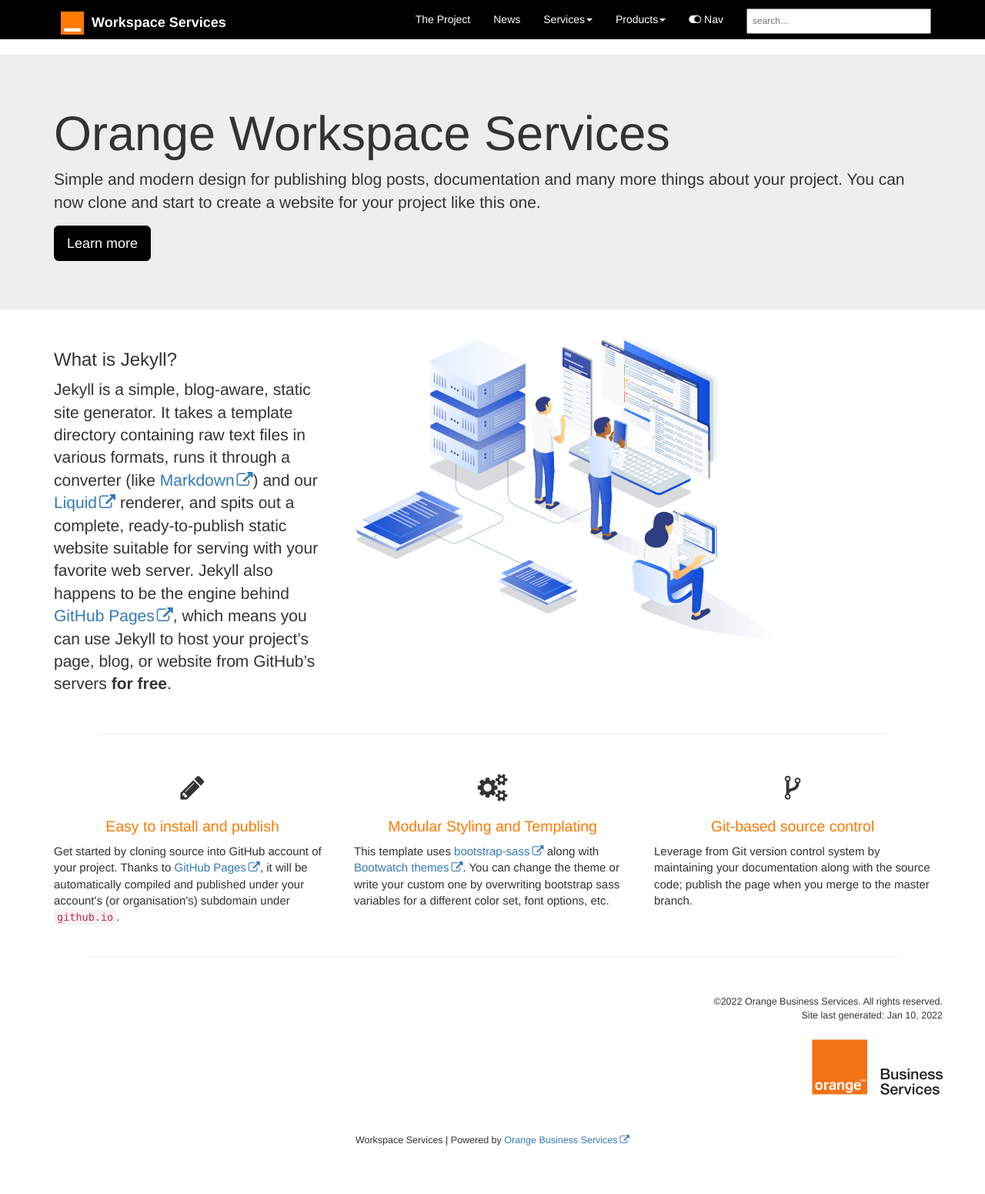
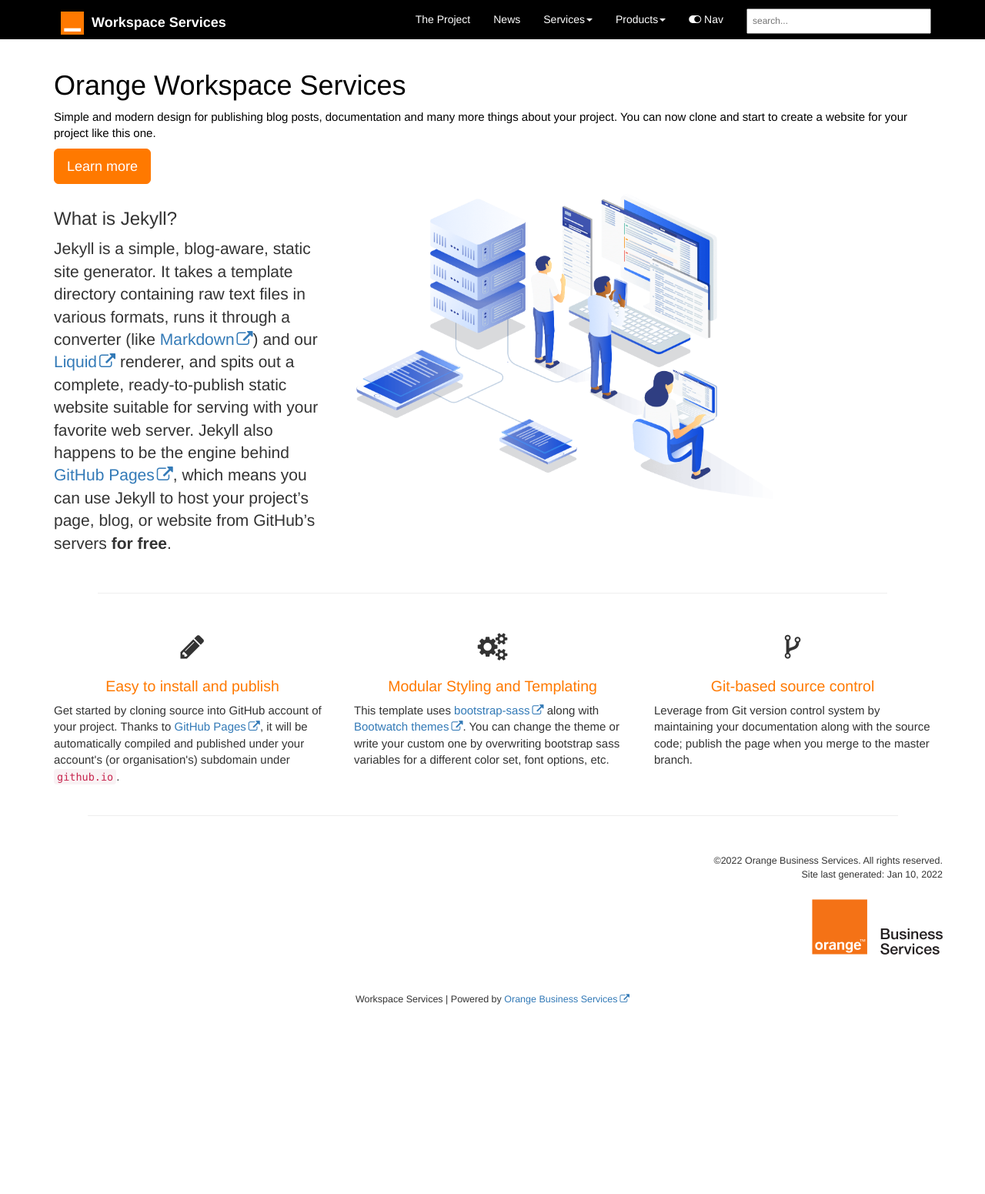
Before and after one commit to brummens/workspace-docs, a Jekyll site: the page built from index.html, in a window 1280 px wide. Shown: the whole page at 77% size. Built offline with Jekyll 4.4.1, drawn with Linux system fonts in a browser that asks for light colours; comment, search, counter and statistics services are not loaded; after the commit the page ends 1368 px from its top, so only the background shows below that.

Commit message:
Update index.html

```diff
--- a/index.html
+++ b/index.html
@@ -2,12 +2,12 @@
 layout: firstpage
 ---
 
-<div class="jumbotron">
+<div class="jumbotron-main">
     <div class="container">
         <h1>Orange Workspace Services</h1>
         <p>Simple and modern design for publishing blog posts, documentation and many more things about your project.
           You can now clone and start to create a website for your project like this one.</p>
-        <p><a class="btn btn-primary btn-lg" href="{{ "/project" | relative_url }}" role="button">Learn more</a></p>
+        <p><a class="btn btn-jumbotron-main btn-lg" href="{{ "/project" | relative_url }}" role="button">Learn more</a></p>
     </div>
 </div>
 
```
